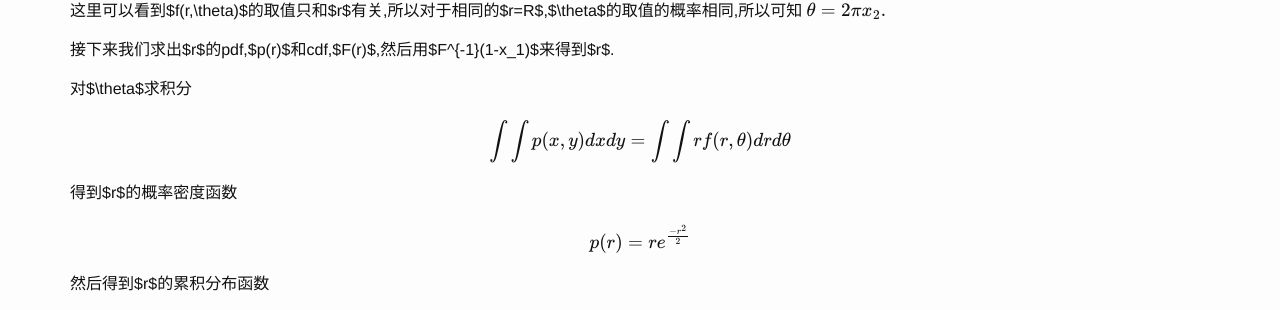
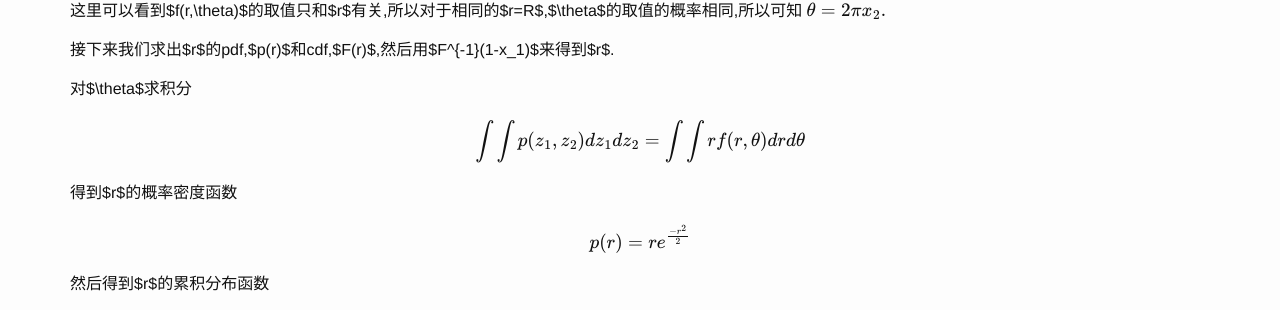
Before and after one commit to FiveEyes/FiveEyes.github.io, a Jekyll site: the page built from _posts/statistical-inference/2020-03-29-Box-Muller-Algorithm.md, in a window 1280 px wide. Shown: the part 712-1022 px from the top of the page. Built offline with Jekyll 4.4.1, drawn with Linux system fonts in a browser that asks for light colours; formulas are drawn with MathJax 3.

Commit message:
Update 2020-03-29-Box-Muller-Algorithm.md

```diff
--- a/_posts/statistical-inference/2020-03-29-Box-Muller-Algorithm.md
+++ b/_posts/statistical-inference/2020-03-29-Box-Muller-Algorithm.md
@@ -47,7 +47,7 @@ $$
 对$\theta$求积分
 
 $$
-\int \int p(x,y) dx dy = \int \int rf(r,\theta) dr d\theta
+\int \int p(z_1,z_2) dz_1 dz_2 = \int \int rf(r,\theta) dr d\theta
 $$
 
 得到$r$的概率密度函数
```
